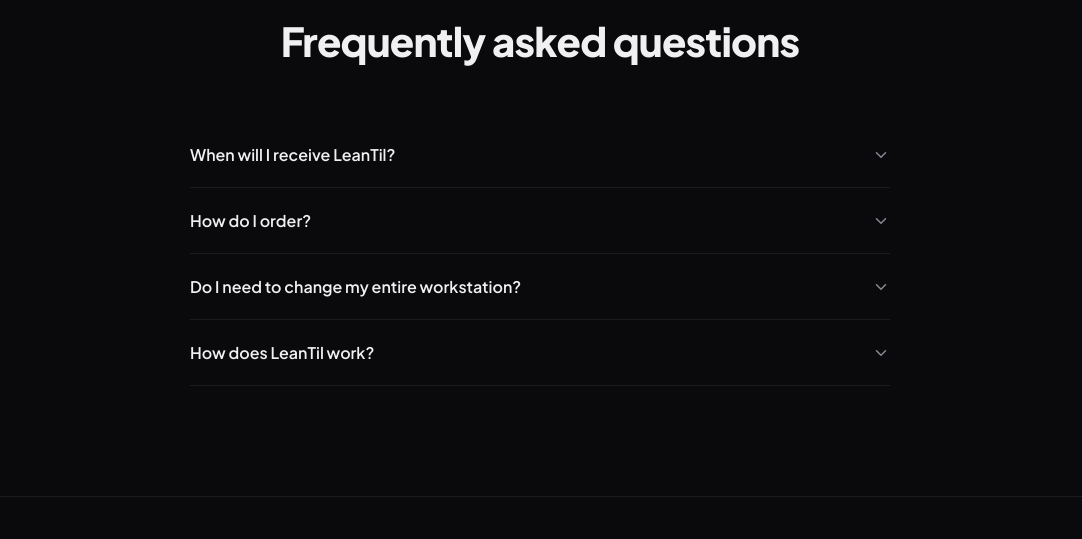
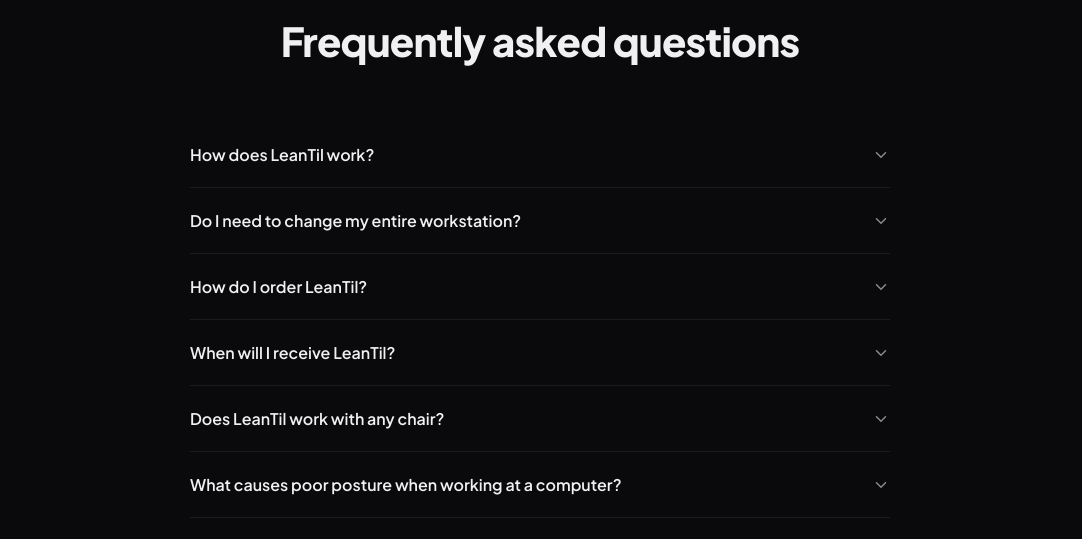
Before and after one commit to kathegrima/LeanTil, a plain HTML site: page en/index.html in a window 1280 px wide. Shown: the part 4227-4766 px from the top of the page, without its empty margins (100-1182 px from the left). Drawn offline with Linux system fonts and the light colour scheme.

Commit message:
Update index.html

```diff
--- a/en/index.html
+++ b/en/index.html
@@ -84,37 +84,61 @@
           "seller": { "@id": "https://www.leantil.com/#organization" }
         }
       },
+
       {
         "@type": "FAQPage",
         "mainEntity": [
           {
             "@type": "Question",
             "name": "How does LeanTil work?",
-            "acceptedAnswer": { "@type": "Answer", "text": "LeanTil is a cushion that adapts to any chair. It detects in real time how you distribute your weight on the seat. When it recognises prolonged poor posture, it sends a subtle visual signal to remind you to get back into position." }
+            "acceptedAnswer": {
+              "@type": "Answer",
+              "text": "LeanTil is a cushion that adapts to any chair. It detects in real time how you distribute your weight on the seat. When it recognises prolonged poor posture, it sends a subtle visual signal to remind you to get back into position."
+            }
           },
           {
             "@type": "Question",
             "name": "Do I need to change my entire workstation?",
-            "acceptedAnswer": { "@type": "Answer", "text": "No. LeanTil fits seamlessly into your existing desk setup, without changing how you work." }
+            "acceptedAnswer": {
+              "@type": "Answer",
+              "text": "No. LeanTil fits seamlessly into your existing desk setup, without changing how you work."
+            }
           },
           {
             "@type": "Question",
             "name": "How do I order LeanTil?",
-            "acceptedAnswer": { "@type": "Answer", "text": "Click Order now and fill out the form. No immediate charge: we’ll contact you to confirm payment details." }
+            "acceptedAnswer": {
+              "@type": "Answer",
+              "text": "Click Order now and fill out the form. No immediate charge: we’ll contact you to confirm payment details."
+            }
           },
           {
             "@type": "Question",
             "name": "When will I receive LeanTil?",
-            "acceptedAnswer": { "@type": "Answer", "text": "After your order, we’ll contact you with the estimated shipping date and all delivery details." }
+            "acceptedAnswer": {
+              "@type": "Answer",
+              "text": "After your order, we’ll contact you with the estimated shipping date and all delivery details."
+            }
           },
           {
             "@type": "Question",
             "name": "Does LeanTil work with any chair?",
-            "acceptedAnswer": { "@type": "Answer", "text": "Yes. LeanTil is compatible with office, gaming, and home chairs, without any changes to your setup." }
+            "acceptedAnswer": {
+              "@type": "Answer",
+              "text": "Yes. LeanTil is compatible with office, gaming, and home chairs, without any changes to your setup."
+            }
+          },
+          {
+            "@type": "Question",
+            "name": "What causes poor posture when working at a computer?",
+            "acceptedAnswer": {
+              "@type": "Answer",
+              "text": "Main causes include sitting for long periods, an unsuitable chair or desk setup, and habits like leaning forward toward the screen."
+            }
           }
-
         ]
       }
+
     ]
   }
   </script>
@@ -808,41 +832,61 @@
 
       <div class="faq-item">
         <button class="faq-btn" aria-expanded="false">
-          <span data-k="q1">When will I receive LeanTil?</span>
+          <span data-k="q1">How does LeanTil work?</span>
           <svg class="chev" viewBox="0 0 24 24" aria-hidden="true"><polyline points="6 9 12 15 18 9"/></svg>
         </button>
         <div class="faq-body" role="region">
-          <p data-k="a1">After your order, we’ll contact you with the estimated shipping date and all delivery details.</p>
+          <p data-k="a1">LeanTil is a cushion that adapts to any chair. It detects in real time how you distribute your weight on the seat. When it recognises prolonged poor posture, it sends a subtle visual signal to remind you to get back into position.</p>
         </div>
       </div>
 
       <div class="faq-item">
         <button class="faq-btn" aria-expanded="false">
-          <span data-k="q2">How do I order?</span>
+          <span data-k="q2">Do I need to change my entire workstation?</span>
           <svg class="chev" viewBox="0 0 24 24" aria-hidden="true"><polyline points="6 9 12 15 18 9"/></svg>
         </button>
         <div class="faq-body" role="region">
-          <p data-k="a2">Click “Order now” and fill out the form. No immediate charge — we’ll contact you to confirm payment details.</p>
+          <p data-k="a2">No. LeanTil fits seamlessly into your existing desk setup, without changing how you work.</p>
         </div>
       </div>
 
       <div class="faq-item">
         <button class="faq-btn" aria-expanded="false">
-          <span data-k="q3">Do I need to change my entire workstation?</span>
+          <span data-k="q3">How do I order LeanTil?</span>
           <svg class="chev" viewBox="0 0 24 24" aria-hidden="true"><polyline points="6 9 12 15 18 9"/></svg>
         </button>
         <div class="faq-body" role="region">
-          <p data-k="a3">No. LeanTil fits seamlessly into your existing desk setup, without changing how you work.</p>
+          <p data-k="a3">Click “Order now” and fill out the form. No immediate charge — we’ll contact you to confirm payment details.</p>
         </div>
       </div>
 
       <div class="faq-item">
         <button class="faq-btn" aria-expanded="false">
-          <span data-k="q4">How does LeanTil work?</span>
+          <span data-k="q4">When will I receive LeanTil?</span>
           <svg class="chev" viewBox="0 0 24 24" aria-hidden="true"><polyline points="6 9 12 15 18 9"/></svg>
         </button>
         <div class="faq-body" role="region">
-          <p data-k="a4">LeanTil is a cushion that adapts to any chair. It detects in real time how you distribute your weight on the seat. When it recognises prolonged poor posture, it sends a subtle visual signal to remind you to get back into position.</p>
+          <p data-k="a4">After your order, we’ll contact you with the estimated shipping date and all delivery details.</p>
+        </div>
+      </div>
+
+      <div class="faq-item">
+        <button class="faq-btn" aria-expanded="false">
+          <span data-k="q5">Does LeanTil work with any chair?</span>
+          <svg class="chev" viewBox="0 0 24 24" aria-hidden="true"><polyline points="6 9 12 15 18 9"/></svg>
+        </button>
+        <div class="faq-body" role="region">
+          <p data-k="a5">Yes. LeanTil is compatible with office, gaming, and home chairs, without any changes to your setup.</p>
+        </div>
+      </div>
+
+      <div class="faq-item">
+        <button class="faq-btn" aria-expanded="false">
+          <span data-k="q6">What causes poor posture when working at a computer?</span>
+          <svg class="chev" viewBox="0 0 24 24" aria-hidden="true"><polyline points="6 9 12 15 18 9"/></svg>
+        </button>
+        <div class="faq-body" role="region">
+          <p data-k="a6">Main causes include sitting for long periods, an unsuitable chair or desk setup, and habits like leaning forward toward the screen.</p>
         </div>
       </div>
 
@@ -982,10 +1026,12 @@
     founder_strong_2:'Giuseppe, Co-Founder',
     founder_p_2:'We spend most of our day sitting, but rarely in the right way. Over the years, working on seating systems in the automotive industry, I\'ve seen how much ergonomics can make a difference. With LeanTil, we bring that same attention into everyday life.',
     fq:'Frequently asked questions',
-    q1:'When will I receive LeanTil?', a1:'After your order, we\'ll contact you with the estimated shipping date and all delivery details.',
-    q2:'How do I order?', a2:'Click \u201cOrder now\u201d and fill out the form. No immediate charge \u2014 we\'ll contact you to confirm payment details.',
-    q3:'Do I need to change my entire workstation?', a3:'No. LeanTil fits seamlessly into your existing desk setup, without changing how you work.',
-    q4:'How does LeanTil work?', a4:'LeanTil is a cushion that adapts to any chair. It detects in real-time how you distribute your weight on the seat. When it recognises prolonged poor posture, it sends a subtle visual signal to remind you to get back into position.',
+    q1:'How does LeanTil work?', a1:'LeanTil is a cushion that adapts to any chair. It detects in real time how you distribute your weight on the seat. When it recognises prolonged poor posture, it sends a subtle visual signal to remind you to get back into position.',
+    q2:'Do I need to change my entire workstation?', a2:'No. LeanTil fits seamlessly into your existing desk setup, without changing how you work.',
+    q3:'How do I order LeanTil?', a3:'Click “Order now” and fill out the form. No immediate charge — we’ll contact you to confirm payment details.',
+    q4:'When will I receive LeanTil?', a4:'After your order, we’ll contact you with the estimated shipping date and all delivery details.',
+    q5:'Does LeanTil work with any chair?', a5:'Yes. LeanTil is compatible with office, gaming, and home chairs, without any changes to your setup.',
+    q6:'What causes poor posture when working at a computer?', a6:'Main causes include sitting for long periods, an unsuitable chair or desk setup, and habits like leaning forward toward the screen.',
     priv:'Privacy', lang:'IT', manage_cookies:'Manage cookies',
     foot_motto:'Your chair, finally smart<span style="color:var(--p2)">_</span>',
     nav_pricing:'Pricing',
```
